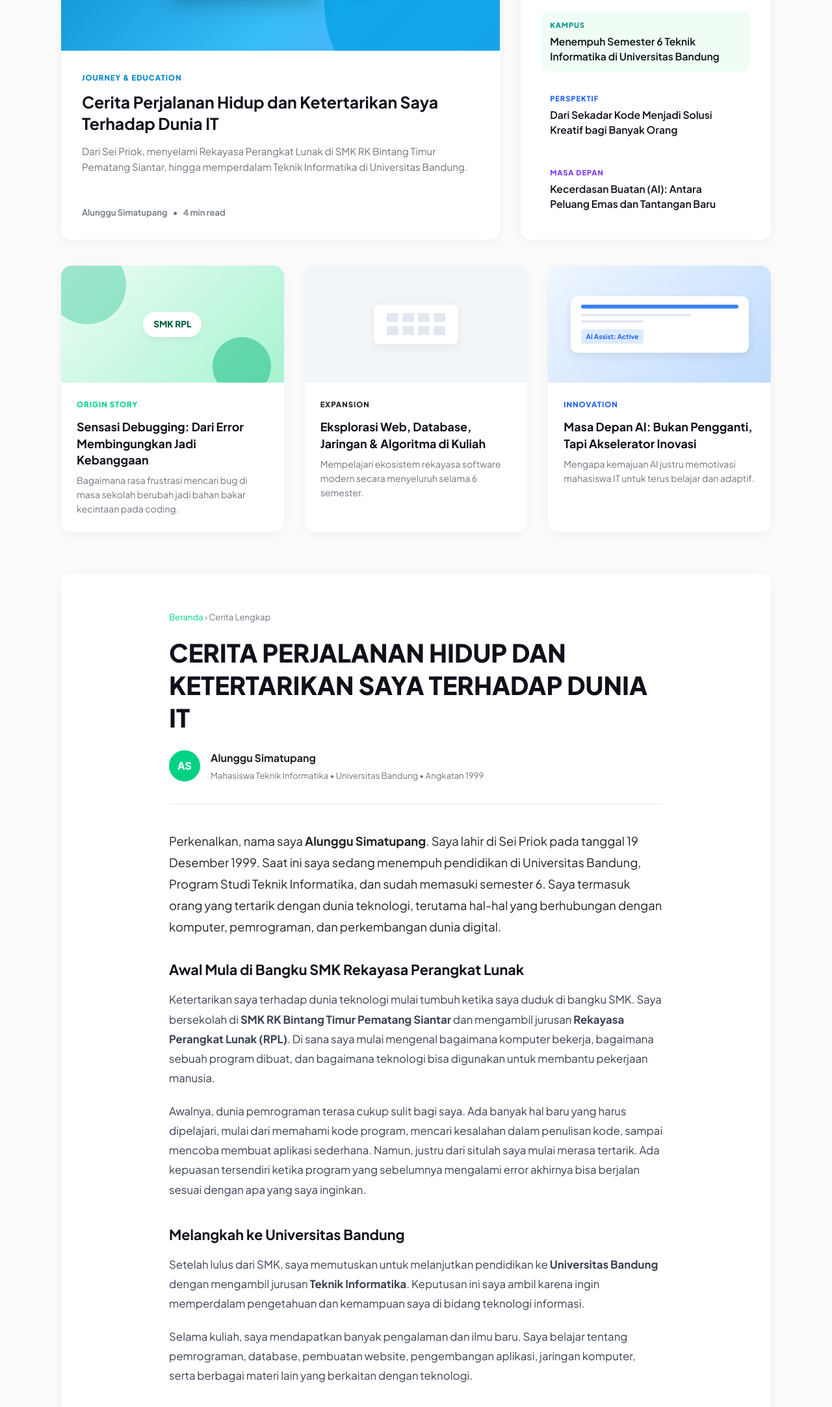
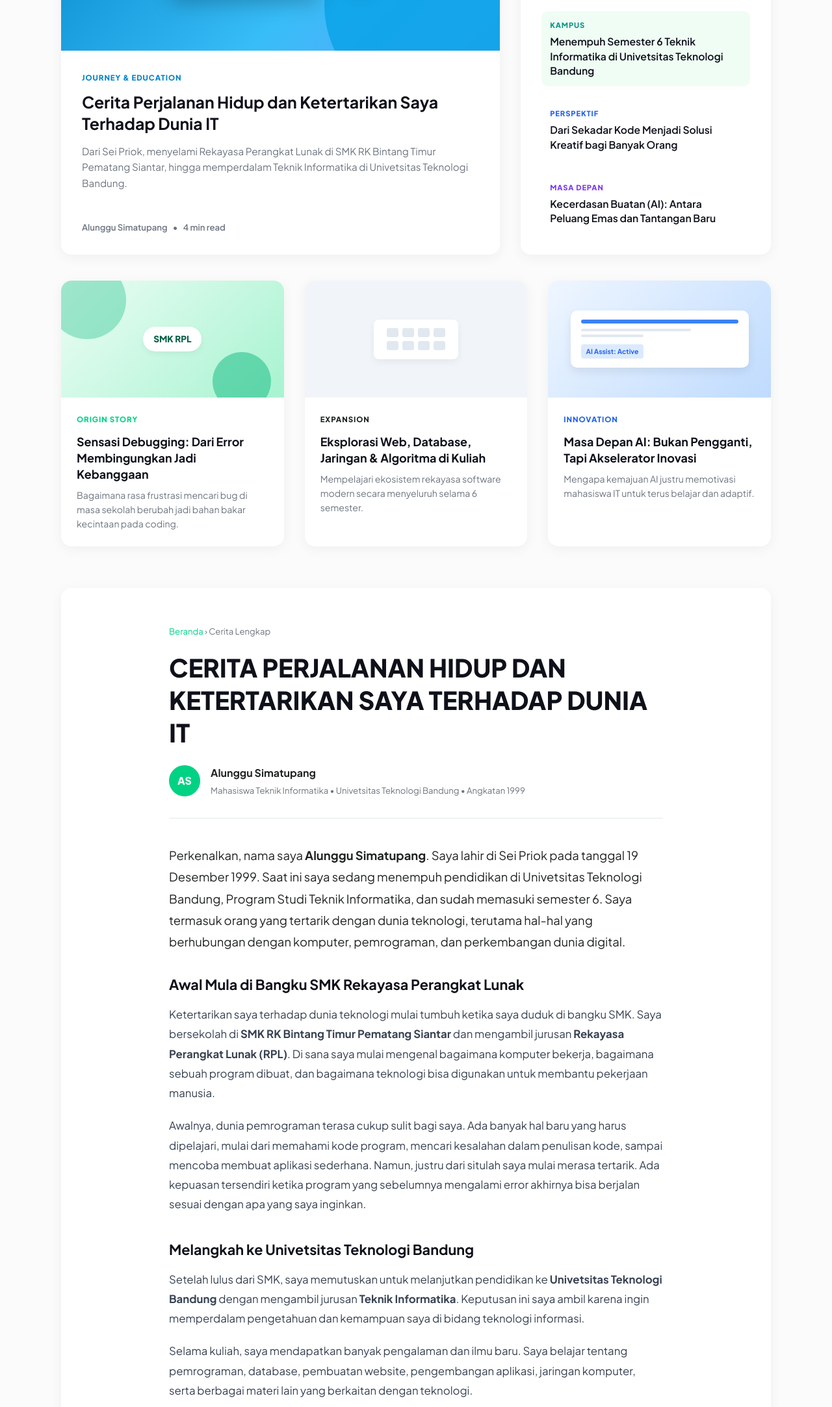
Before and after one commit to mang-nesaka/Alung-Blog, a plain HTML site: page index.html in a window 1280 px wide. Shown: the part 330-2496 px from the top of the page at 65% size. Drawn offline with Linux system fonts and the light colour scheme.

Commit message:
Update index.html

```diff
--- a/index.html
+++ b/index.html
@@ -57,7 +57,7 @@
             <a href="#baca-lengkap">Cerita Perjalanan Hidup dan Ketertarikan Saya Terhadap Dunia IT</a>
           </h2>
           <p class="featured-excerpt">
-            Dari Sei Priok, menyelami Rekayasa Perangkat Lunak di SMK RK Bintang Timur Pematang Siantar, hingga memperdalam Teknik Informatika di Universitas Bandung.
+            Dari Sei Priok, menyelami Rekayasa Perangkat Lunak di SMK RK Bintang Timur Pematang Siantar, hingga memperdalam Teknik Informatika di Univetsitas Teknologi Bandung.
           </p>
           <div class="author-row">
             <span class="author-name">Alunggu Simatupang</span>
@@ -84,7 +84,7 @@
 
           <a href="#point-2" class="pick-item active-pick">
             <span class="pick-category cat-teal">KAMPUS</span>
-            <h4 class="pick-title">Menempuh Semester 6 Teknik Informatika di Universitas Bandung</h4>
+            <h4 class="pick-title">Menempuh Semester 6 Teknik Informatika di Univetsitas Teknologi Bandung</h4>
           </a>
 
           <a href="#point-3" class="pick-item">
@@ -167,14 +167,14 @@
             <div class="meta-avatar">AS</div>
             <div>
               <strong>Alunggu Simatupang</strong>
-              <div class="meta-sub">Mahasiswa Teknik Informatika &bull; Universitas Bandung &bull; Angkatan 1999</div>
+              <div class="meta-sub">Mahasiswa Teknik Informatika &bull; Univetsitas Teknologi Bandung &bull; Angkatan 1999</div>
             </div>
           </div>
         </header>
 
         <div class="reader-content">
           <p class="lead-paragraph">
-            Perkenalkan, nama saya <strong>Alunggu Simatupang</strong>. Saya lahir di Sei Priok pada tanggal 19 Desember 1999. Saat ini saya sedang menempuh pendidikan di Universitas Bandung, Program Studi Teknik Informatika, dan sudah memasuki semester 6. Saya termasuk orang yang tertarik dengan dunia teknologi, terutama hal-hal yang berhubungan dengan komputer, pemrograman, dan perkembangan dunia digital.
+            Perkenalkan, nama saya <strong>Alunggu Simatupang</strong>. Saya lahir di Sei Priok pada tanggal 19 Desember 1999. Saat ini saya sedang menempuh pendidikan di Univetsitas Teknologi Bandung, Program Studi Teknik Informatika, dan sudah memasuki semester 6. Saya termasuk orang yang tertarik dengan dunia teknologi, terutama hal-hal yang berhubungan dengan komputer, pemrograman, dan perkembangan dunia digital.
           </p>
 
           <div id="point-1" class="story-block">
@@ -188,9 +188,9 @@
           </div>
 
           <div id="point-2" class="story-block">
-            <h3>Melangkah ke Universitas Bandung</h3>
+            <h3>Melangkah ke Univetsitas Teknologi Bandung</h3>
             <p>
-              Setelah lulus dari SMK, saya memutuskan untuk melanjutkan pendidikan ke <strong>Universitas Bandung</strong> dengan mengambil jurusan <strong>Teknik Informatika</strong>. Keputusan ini saya ambil karena ingin memperdalam pengetahuan dan kemampuan saya di bidang teknologi informasi.
+              Setelah lulus dari SMK, saya memutuskan untuk melanjutkan pendidikan ke <strong>Univetsitas Teknologi Bandung</strong> dengan mengambil jurusan <strong>Teknik Informatika</strong>. Keputusan ini saya ambil karena ingin memperdalam pengetahuan dan kemampuan saya di bidang teknologi informasi.
             </p>
             <p>
               Selama kuliah, saya mendapatkan banyak pengalaman dan ilmu baru. Saya belajar tentang pemrograman, database, pembuatan website, pengembangan aplikasi, jaringan komputer, serta berbagai materi lain yang berkaitan dengan teknologi.
@@ -245,7 +245,7 @@
             <div class="big-avatar">AS</div>
             <div>
               <h3>Alunggu Simatupang</h3>
-              <p>Mahasiswa Teknik Informatika semester 6 di Universitas Bandung. Memiliki ketertarikan mendalam dalam software engineering, web development, dan kecerdasan buatan.</p>
+              <p>Mahasiswa Teknik Informatika semester 6 di Universitas Teknologi Bandung. Memiliki ketertarikan mendalam dalam software engineering, web development, dan kecerdasan buatan.</p>
               <div class="social-tags">
                 <a href="https://github.com/mang-nesaka" target="_blank" rel="noopener noreferrer">GitHub: @mang-nesaka</a>
               </div>
```
